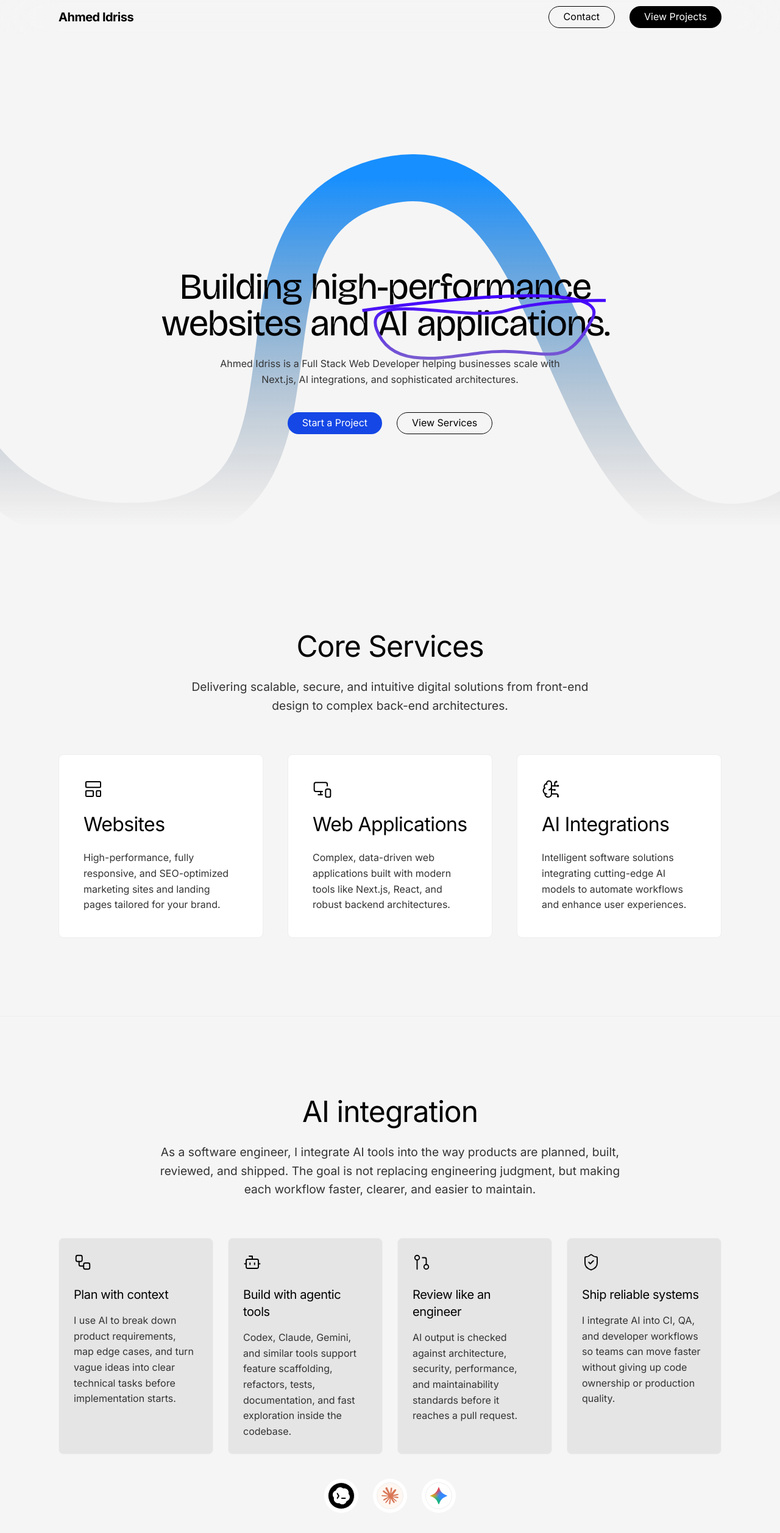
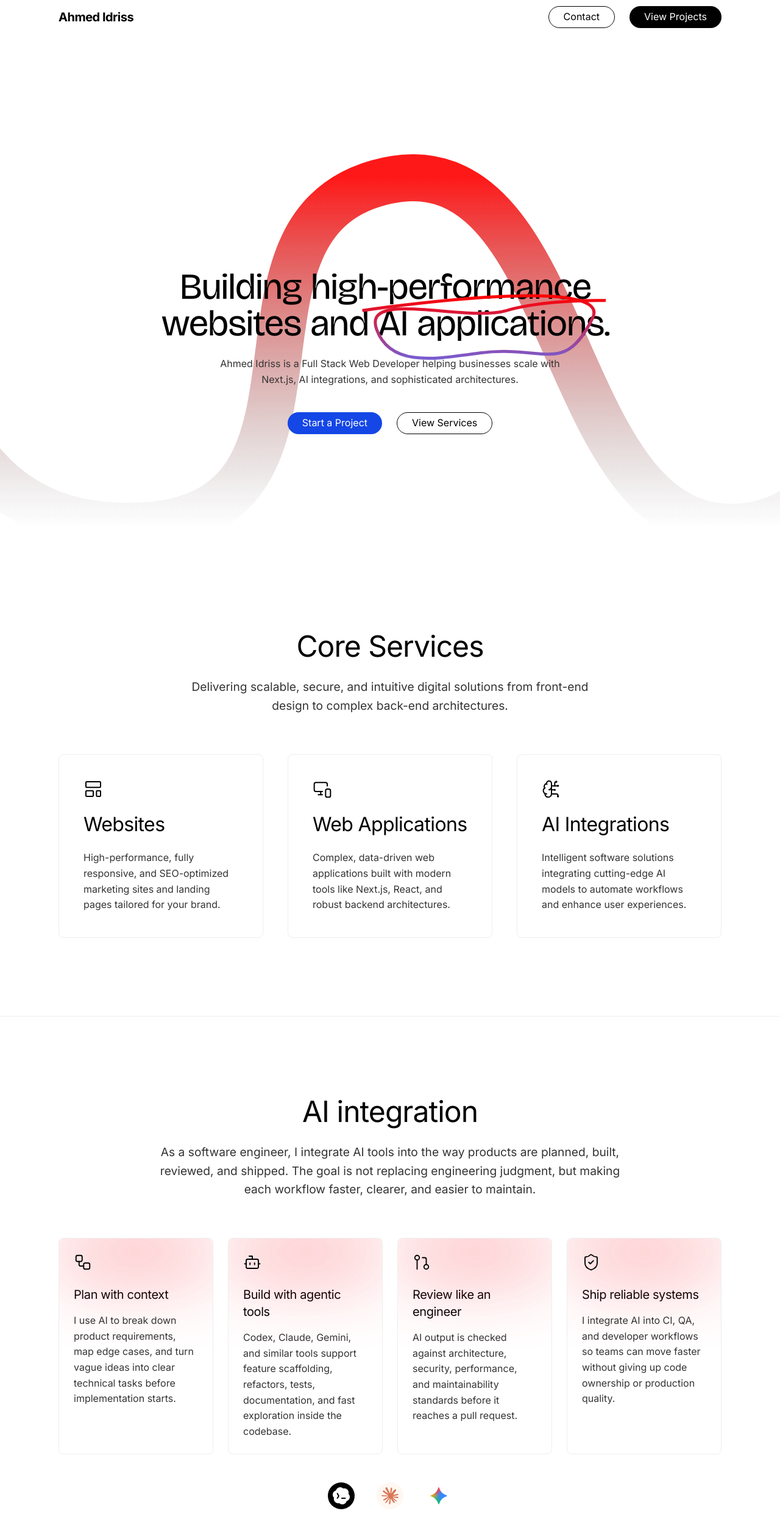
Before and after one commit to ahmedIdrissDev/my-portfolio, a Next.js app: page / in a window 1280 px wide. Shown: the top 2514 px of the page at 61% size. Built offline with nearby package versions, Linux system fonts and the light colour scheme.

Commit message:
fix cards styles

```diff
--- a/app/layout.tsx
+++ b/app/layout.tsx
@@ -23,7 +23,7 @@ export default function RootLayout({
       lang="en"
       className={`${inter.variable} h-full antialiased`}
     >
-      <body className="min-h-full  flex flex-col bg-[var(--color-surface-default)] text-[var(--color-text-primary)] bg-neutral-100 ">
+      <body className="min-h-full  flex flex-col bg-[var(--color-surface-default)] text-[var(--color-text-primary)]  ">
         {children}
       </body>
     </html>
--- a/components/sections/AIIntegration.tsx
+++ b/components/sections/AIIntegration.tsx
@@ -109,15 +109,16 @@ export function AIIntegration() {
         {workflowSteps.map((step) => (
           <article
             key={step.title}
-            className="ai-integration-element bg-neutral-200 opacity-0 flex h-full flex-col rounded-[var(--radius-md)] border border-[var(--color-border-subtle)] bg-[var(--color-surface-default)] p-[var(--spacing-md)]"
+            className="ai-integration-element overflow-clip relative   opacity-0 flex h-full flex-col rounded-[var(--radius-md)] border border-[var(--color-border-subtle)] bg-[var(--color-surface-default)] p-[var(--spacing-md)]"
           >
-            <div className="mb-[var(--spacing-md)] text-[var(--color-icon-primary)]">
+            <div className="bg-red-500 opacity-70 blur-3xl h-11 z-0 w-full absolute top-0 right-0 left-0"></div>
+            <div className="mb-[var(--spacing-md)]  z-10">
               <step.icon size={30} strokeWidth={1.5} />
             </div>
-            <h3 className="mb-[var(--spacing-sm)] text-xl font-normal">
+            <h3 className="mb-[var(--spacing-sm)]  text-xl font-normal">
               {step.title}
             </h3>
-            <p className="text-md text-[var(--color-text-secondary)]">
+            <p className="text-md opacity-80 ">
               {step.description}
             </p>
           </article>
@@ -133,7 +134,7 @@ export function AIIntegration() {
             title={tool.name}
           >
             <span
-              className={`flex size-11 items-center justify-center rounded-full border border-[var(--color-border-subtle)] ${tool.iconClassName}`}
+              className={`flex size-11 items-center justify-center rounded-full  border-[var(--color-border-subtle)] ${tool.iconClassName}`}
             >
               <tool.icon className="size-7" aria-hidden="true" />
             </span>
--- a/components/sections/Hero.tsx
+++ b/components/sections/Hero.tsx
@@ -67,7 +67,7 @@ export function Hero() {
 <path ref={pathRef} d="M0.587402 28.3167C0.587402 28.3167 414.587 -33.6833 378.587 40.3167C332.083 135.909 299.502 84.0956 194.087 97.8167C126.586 106.603 47.1657 123.355 24.0874 59.3167C0.240946 -6.85368 169.574 48.0423 237.087 28.3166C301.051 9.62802 400.087 11.8168 400.087 11.8168" stroke="url(#paint0_linear_89_2)" strokeWidth="5"/>
 <defs>
 <linearGradient id="paint0_linear_89_2" x1="200.337" y1="4" x2="200.337" y2="106.528" gradientUnits="userSpaceOnUse">
-<stop stop-color="#4000FF"/>
+<stop stop-color="red"/>
 <stop offset="1" stop-color="#795CD0"/>
 </linearGradient>
 </defs>
@@ -85,7 +85,7 @@ export function Hero() {
 <path d="M35.1396 610.194C35.1396 610.194 258.64 110.194 505.14 110.194C751.64 110.194 647.14 610.194 1042.64 610.194C1438.14 610.194 1154.14 110.194 1467.64 43.1939C1781.14 -23.8062 1740.09 649.065 2057.14 610.194C2321.15 577.824 2254.66 87.0431 2519.64 110.194C2765.74 131.695 2907.14 610.194 2907.14 610.194" stroke="url(#paint0_linear_86_2)" stroke-width="77"/>
 <defs>
 <linearGradient id="paint0_linear_86_2" x1="1471.14" y1="38.4988" x2="1471.14" y2="611.817" gradientUnits="userSpaceOnUse">
-<stop stop-color="#0084FF"/>
+<stop stop-color="red"/>
 <stop offset="1" stop-color="#666666" stop-opacity="0"/>
 </linearGradient>
 </defs>
```
